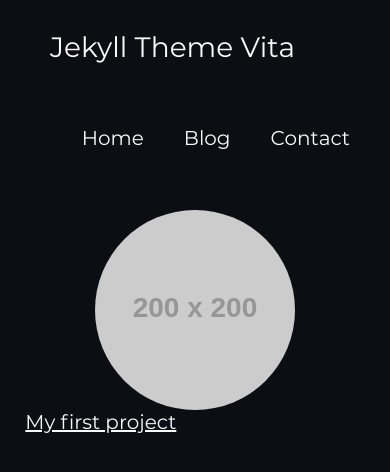
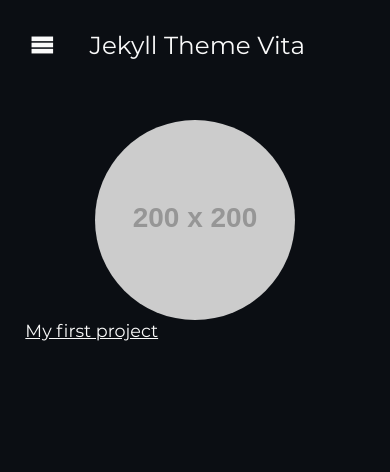
Before and after one commit to martinmorando/jekyll-theme-vita, a Jekyll site: the page built from index.html, in a window 390 px wide. Shown: the top 472 px of the page. Built offline with Jekyll 4.4.1, drawn with Linux system fonts in a browser that asks for light colours; some web fonts are replaced.

Commit message:
Update header with responsive design

```diff
--- a/_includes/footer.html
+++ b/_includes/footer.html
@@ -2,6 +2,7 @@
 	<div class="center">
 	</div>
 </footer>
+<script src="{{ site.baseurl }}/assets/js/main.js"></script>
 <!--
      _      _          _ _   _____ _                          __     ___ _
     | | ___| | ___   _| | | |_   _| |__   ___ _ __ ___   ___  \ \   / (_) |_ __ _
--- a/_includes/header.html
+++ b/_includes/header.html
@@ -1,4 +1,8 @@
 <header id="site-header">
+	<div id="site-nav-trigger">
+        <i class="icon-menu" onclick="NavOpen()"></i>
+        <i class="icon-cross" onclick="NavClose()"></i>
+	</div>
 	<div id="site-title"><a href="{{ site.baseurl }}/">{{ site.title }}</a></div>
 	<nav id="site-nav">
 		{% for item in site.data.nav %}
--- a/assets/css/main.sass
+++ b/assets/css/main.sass
@@ -39,6 +39,24 @@
     width: 1200px
     max-width: 87%
 
+#site-nav-trigger
+    display: none
+    float: left
+    margin-top: 31px
+    margin-left: 30px
+    width: auto
+    font-size: 1.4em
+    cursor: pointer
+
+#site-nav-trigger i
+    color: #FAFAFA
+
+#site-nav-trigger i:hover
+    color: #FFF
+
+#site-nav-trigger .icon-cross
+    display: none
+
 #site-title
     float: left
     padding: 30px 50px
@@ -76,3 +94,35 @@
     padding: 20px 0
     width: 100%
     font-size: 0.9em
+
+@media screen and (max-width: 1100px)
+    .body
+        font-size: 1.1em
+
+    #site-nav-trigger
+        display: block
+
+    #site-title
+        float: none
+        text-align: center
+
+    #site-nav
+        display: none
+        position: fixed
+        top: 85px
+        left: 0
+        width: 100%
+        height: 100%
+        background-color: #111
+        overflow-x: hidden
+
+    #site-nav a
+        float: left
+        padding: 20px 40px
+        width: 100%
+        color: #FAFAFA
+        border-bottom: 1px solid #7A7A7A
+
+    #site-nav a:hover
+        padding-left: 50px
+        border-bottom: 1px solid #FAFAFA
--- /dev/null
+++ b/assets/js/main.js
@@ -0,0 +1,14 @@
+/*
+  Open and close navigation on click on a small window (like mobile browser).
+*/
+function NavOpen() {
+	document.getElementById("site-nav").style.display = "block";
+	document.getElementById("site-nav-trigger").getElementsByClassName("icon-menu")[0].style.display = "none";
+	document.getElementById("site-nav-trigger").getElementsByClassName("icon-cross")[0].style.display = "block";
+}
+
+function NavClose() {
+	document.getElementById("site-nav").style.display = "none";
+	document.getElementById("site-nav-trigger").getElementsByClassName("icon-menu")[0].style.display = "block";
+	document.getElementById("site-nav-trigger").getElementsByClassName("icon-cross")[0].style.display = "none";
+}
```
